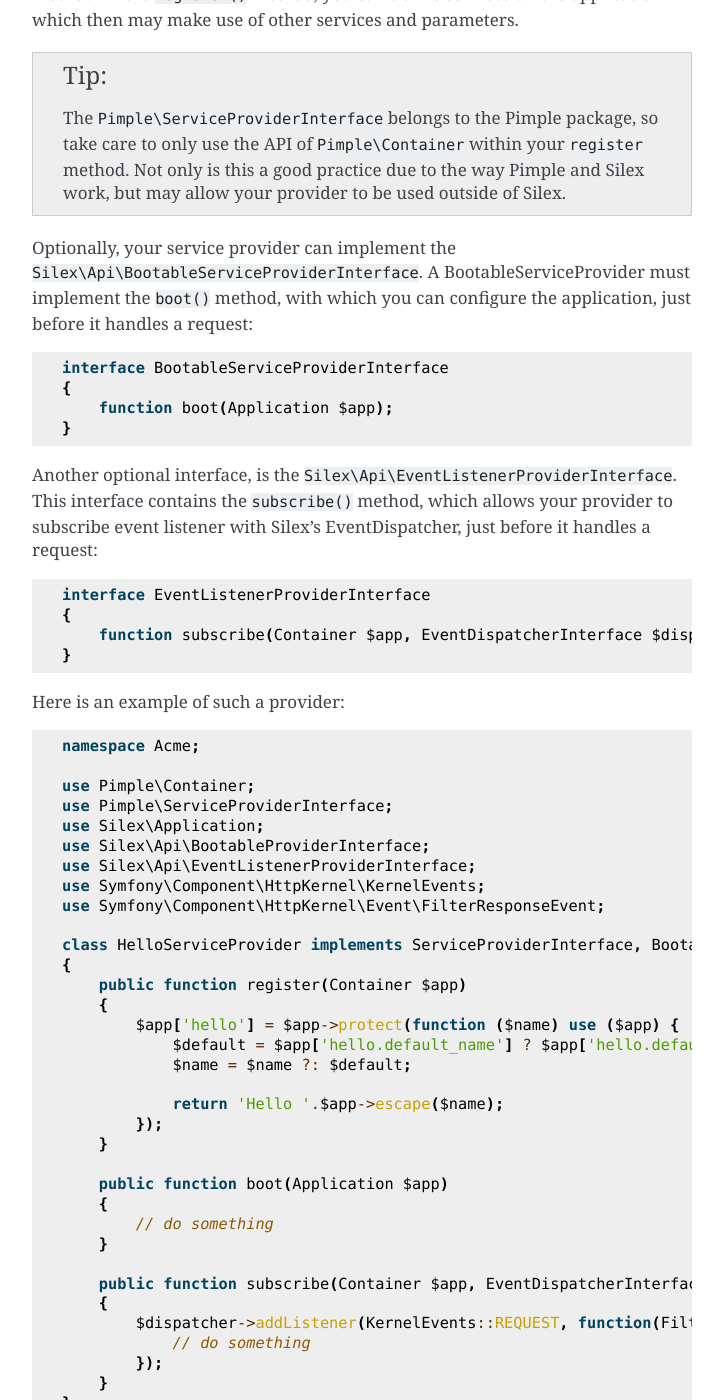
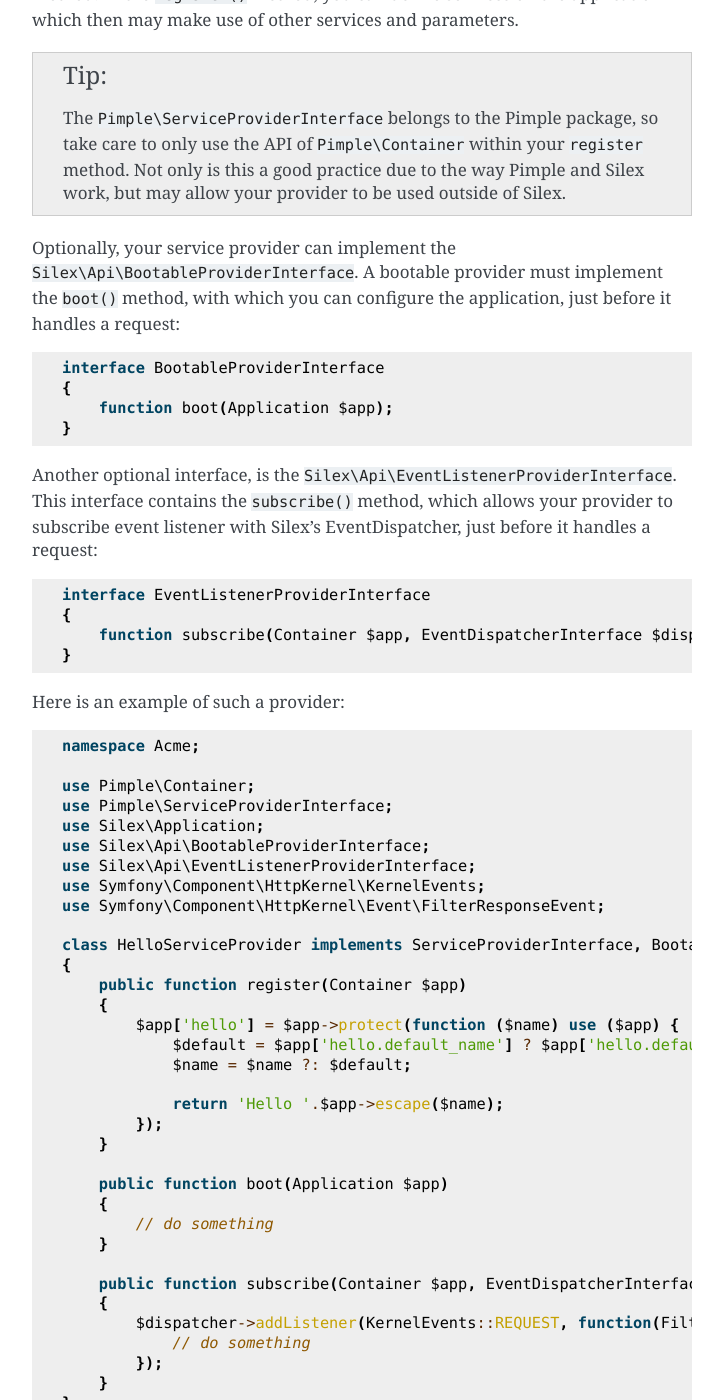
Before and after one commit to silexphp/Silex, a Sphinx documentation site: the page built from doc/providers.rst, in a window 1280 px wide and 1400 px high, scrolled down 1928 px. Shown: the whole window, without its empty margins (388-1111 px from the left). Built offline with Sphinx 7.4.7, drawn with Linux system fonts in a browser that asks for light colours; pages that are not in the unit, such as notebooks, are missing from menus.

Commit message:
fixed typo

```diff
--- a/doc/providers.rst
+++ b/doc/providers.rst
@@ -96,11 +96,11 @@
     and Silex work, but may allow your provider to be used outside of Silex.
 
 Optionally, your service provider can implement the
-``Silex\Api\BootableServiceProviderInterface``. A BootableServiceProvider must
+``Silex\Api\BootableProviderInterface``. A bootable provider must
 implement the ``boot()`` method, with which you can configure the application, just
 before it handles a request::
 
-    interface BootableServiceProviderInterface
+    interface BootableProviderInterface
     {
         function boot(Application $app);
     }
@@ -127,7 +127,7 @@
     use Symfony\Component\HttpKernel\KernelEvents;
     use Symfony\Component\HttpKernel\Event\FilterResponseEvent;
 
-    class HelloServiceProvider implements ServiceProviderInterface, BootableServiceProviderInterface, EventListenerProviderInterface
+    class HelloServiceProvider implements ServiceProviderInterface, BootableProviderInterface, EventListenerProviderInterface
     {
         public function register(Container $app)
         {
```
